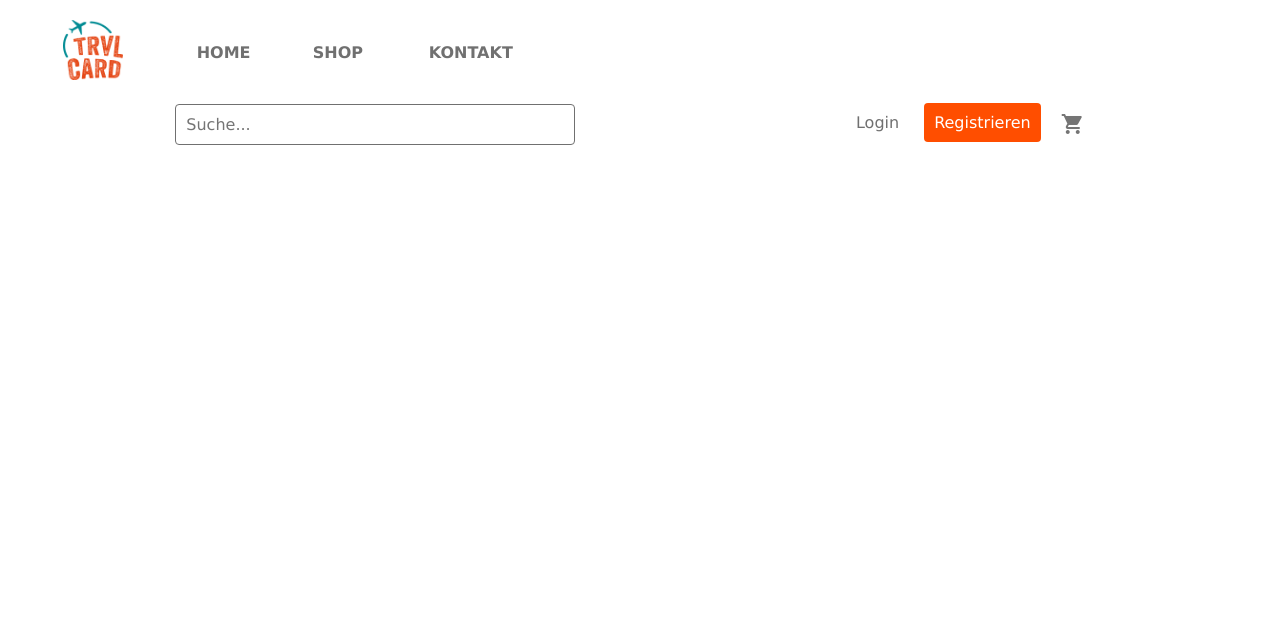
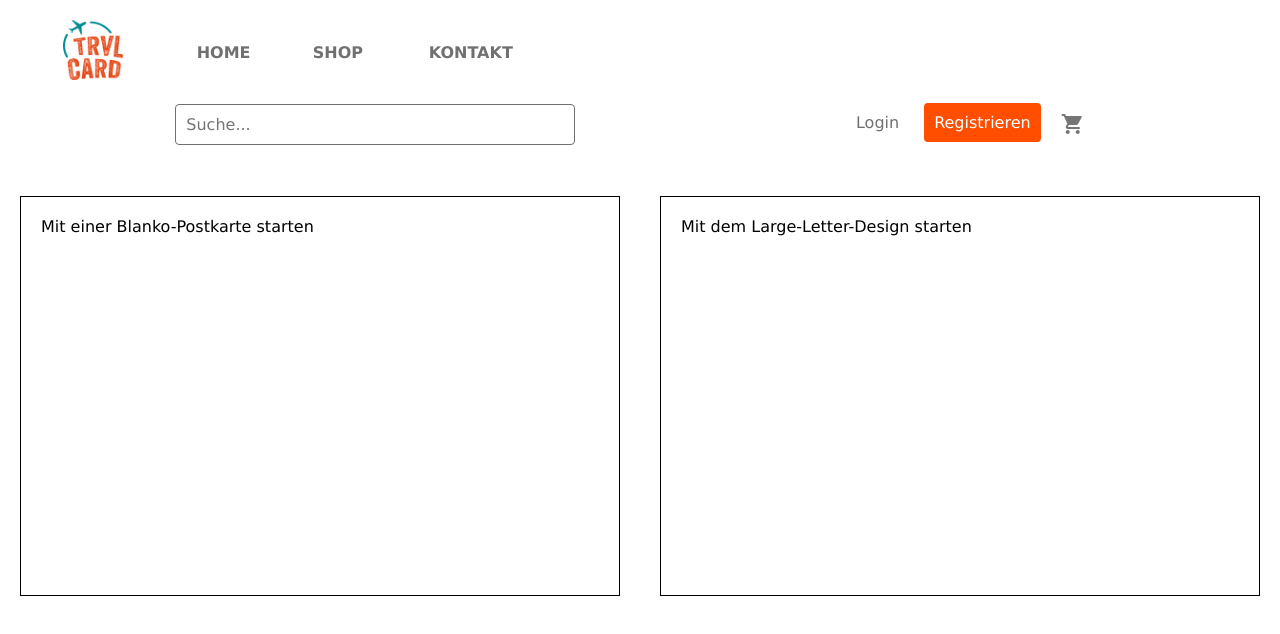
Before and after one commit to on21viktoria/trvl-card, a Vue app: page / in a window 1280 px wide. Shown: the top 634 px of the page. Built offline with nearby package versions, Linux system fonts and the light colour scheme.

Commit message:
Modified DesignChoice: style & basic logic

```diff
--- a/public/trvl-card.css
+++ b/public/trvl-card.css
@@ -133,3 +133,23 @@
    -o-transform: scale(1.1, 1.1);
    -ms-transform: scale(1.1, 1.1);
   }
+
+ .designchoice {
+     display: flex;
+ }
+
+.choice {
+      border: 1px solid black;
+      width: 50%;
+      height: 400px;
+      padding: 20px;
+      margin: 20px;
+  }
+
+ .outputfield {
+     margin-top: 20px;
+     display: flex;
+     justify-content: center;
+     font-style: bold;
+     font-size: 30px;
+ }
--- a/src/App.vue
+++ b/src/App.vue
@@ -1,16 +1,22 @@
 <template>
+<div>
   <Header></Header>
+  <DesignChoice></DesignChoice>
+</div>
 </template>
 
 <script lang="ts">
 
 import Vue from 'vue';
 import Header from './components/Header.vue';
+import DesignChoice from './components/DesignChoice.vue';
 
 export default Vue.extend({
   name: 'App',
+
   components: {
     Header,
+    DesignChoice,
   },
 
   data: () => ({
--- a/src/components/DesignChoice.vue
+++ b/src/components/DesignChoice.vue
@@ -1,14 +1,40 @@
 <template>
+<div>
   <div class="designchoice">
-      <div id="blanko">Mit einer Blanko-Postkarte starten</div>
-      <div id="largeletter">Mit dem Large-Letter-Design starten</div>
+    <div class="choice" id="blankowrapper">
+      <button @click="onClick('blankoDesign')">
+        Mit einer Blanko-Postkarte starten
+      </button>
+    </div>
+    <div class="choice" id="largeletterwrapper">
+      <button @click="onClick('largeLetterDesign')">
+        Mit dem Large-Letter-Design starten
+      </button>
+    </div>
+  </div>
+  <div class="outputfield">
+      <p>{{ text }}</p>
+      </div>
   </div>
 </template>
 
 <script lang="ts">
 import Vue from 'vue';
 
+/* eslint-disable */
+
 export default Vue.extend({
   name: 'DesignChoice',
-});
+  data: () => ({ text: '' }),
+  methods: {
+      onClick(design: string) {
+          if (design === 'blankoDesign') {
+              this.text = 'Du hast das Blanko-Design ausgewählt.';
+              }
+        else { this.text = 'Du hast das Large-Letter-Design ausgewählt.'}
+            }
+        }
+    })
+
+
 </script>
```
